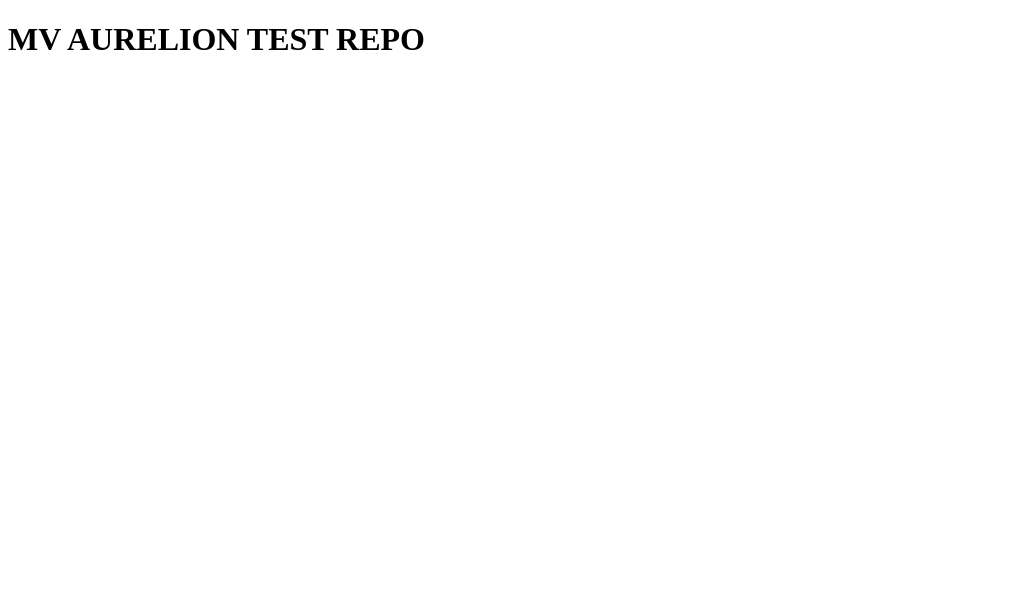
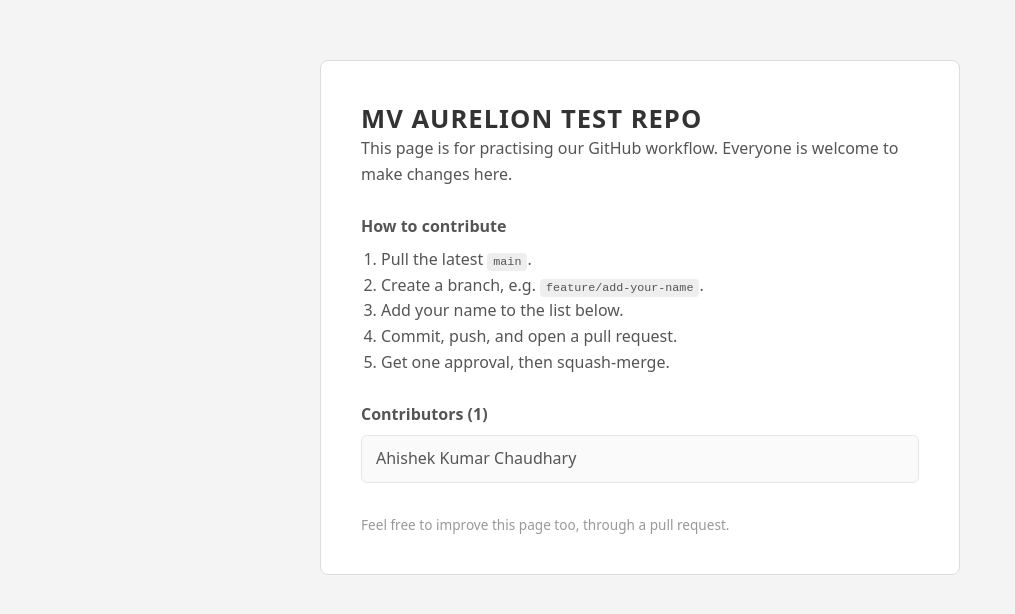
Before and after one commit to MV-AURELION/mvaurelion-test-repo, a plain HTML site: page index.html in a window 1280 px wide. Shown: the whole page, without its empty margins (0-1015 px from the left). Drawn offline with Linux system fonts and the light colour scheme.

Commit message:
adding-content

```diff
--- a/index.html
+++ b/index.html
@@ -4,8 +4,66 @@
     <meta charset="UTF-8">
     <meta name="viewport" content="width=device-width, initial-scale=1.0">
     <title>MV AURELION TEST REPO</title>
+    <style>
+        * { box-sizing: border-box; margin: 0; padding: 0; }
+        body {
+            font-family: system-ui, sans-serif;
+            background: #f4f4f4;
+            color: #333;
+            display: flex;
+            justify-content: center;
+            padding: 60px 20px;
+        }
+        main {
+            background: #fff;
+            border: 1px solid #ddd;
+            border-radius: 8px;
+            max-width: 640px;
+            width: 100%;
+            padding: 40px;
+        }
+        h1 { font-size: 1.6rem; letter-spacing: 1px; }
+        h2 { font-size: 1rem; color: #555; margin: 28px 0 10px; }
+        p, li { line-height: 1.6; color: #555; }
+        ol { padding-left: 20px; }
+        code { background: #eee; padding: 2px 6px; border-radius: 4px; font-size: 0.9em; }
+        #contributors { list-style: none; }
+        #contributors li {
+            padding: 10px 14px;
+            border: 1px solid #e5e5e5;
+            border-radius: 6px;
+            margin-bottom: 8px;
+            background: #fafafa;
+        }
+        footer { margin-top: 32px; font-size: 0.85rem; color: #999; }
+    </style>
 </head>
 <body>
-    <h1>MV AURELION TEST REPO</h1>
+    <main>
+        <h1>MV AURELION TEST REPO</h1>
+        <p>This page is for practising our GitHub workflow. Everyone is welcome to make changes here.</p>
+
+        <h2>How to contribute</h2>
+        <ol>
+            <li>Pull the latest <code>main</code>.</li>
+            <li>Create a branch, e.g. <code>feature/add-your-name</code>.</li>
+            <li>Add your name to the list below.</li>
+            <li>Commit, push, and open a pull request.</li>
+            <li>Get one approval, then squash-merge.</li>
+        </ol>
+
+        <h2>Contributors (<span id="count">0</span>)</h2>
+        <ul id="contributors">
+            <li>Ahishek Kumar Chaudhary</li>
+            <!-- Add your name below this line: <li>Your Name</li> -->
+        </ul>
+
+        <footer>Feel free to improve this page too, through a pull request.</footer>
+    </main>
+
+    <script>
+        document.getElementById("count").textContent =
+            document.querySelectorAll("#contributors li").length;
+    </script>
 </body>
 </html>
```
